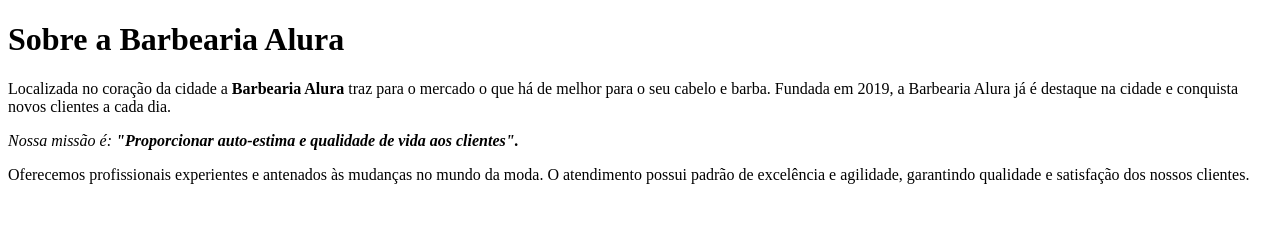
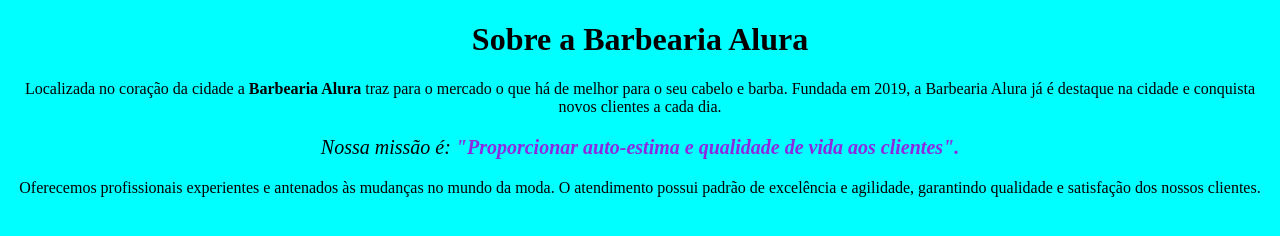
Before and after one commit to SrBolota/primeiro-repoitorio, a plain HTML site: page index.html in a window 1280 px wide. Drawn offline with Linux system fonts and the light colour scheme.

Commit message:
Aula 3 11/10

```diff
--- a/estilos.css
+++ b/estilos.css
@@ -1,3 +1,19 @@
-*body {
+* body {
     background-color: aqua;
 }
+
+h1 {
+    text-align: center;
+}
+
+p  {
+    text-align: center;
+}
+
+em strong {
+    color: blueviolet;
+}
+
+#missao {
+    font-size: 20px;
+}
--- a/index.html
+++ b/index.html
@@ -14,7 +14,7 @@
         <p> Localizada no coração da cidade a <strong>Barbearia Alura</strong> traz para o mercado o que há de melhor para o seu cabelo e barba.
             Fundada em 2019, a Barbearia Alura já é destaque na cidade e conquista novos clientes a cada dia. </p>
 
-            <p> <em>Nossa missão é: <strong>"Proporcionar auto-estima e qualidade de vida aos clientes". </strong></em> </p>
+            <p  id="missao"  > <em>Nossa missão é: <strong>"Proporcionar auto-estima e qualidade de vida aos clientes". </strong></em> </p2>
 
             <p>Oferecemos profissionais experientes e antenados às mudanças no mundo da moda.
                 O atendimento possui padrão de excelência e agilidade, garantindo qualidade e satisfação dos nossos clientes.</p>
```
